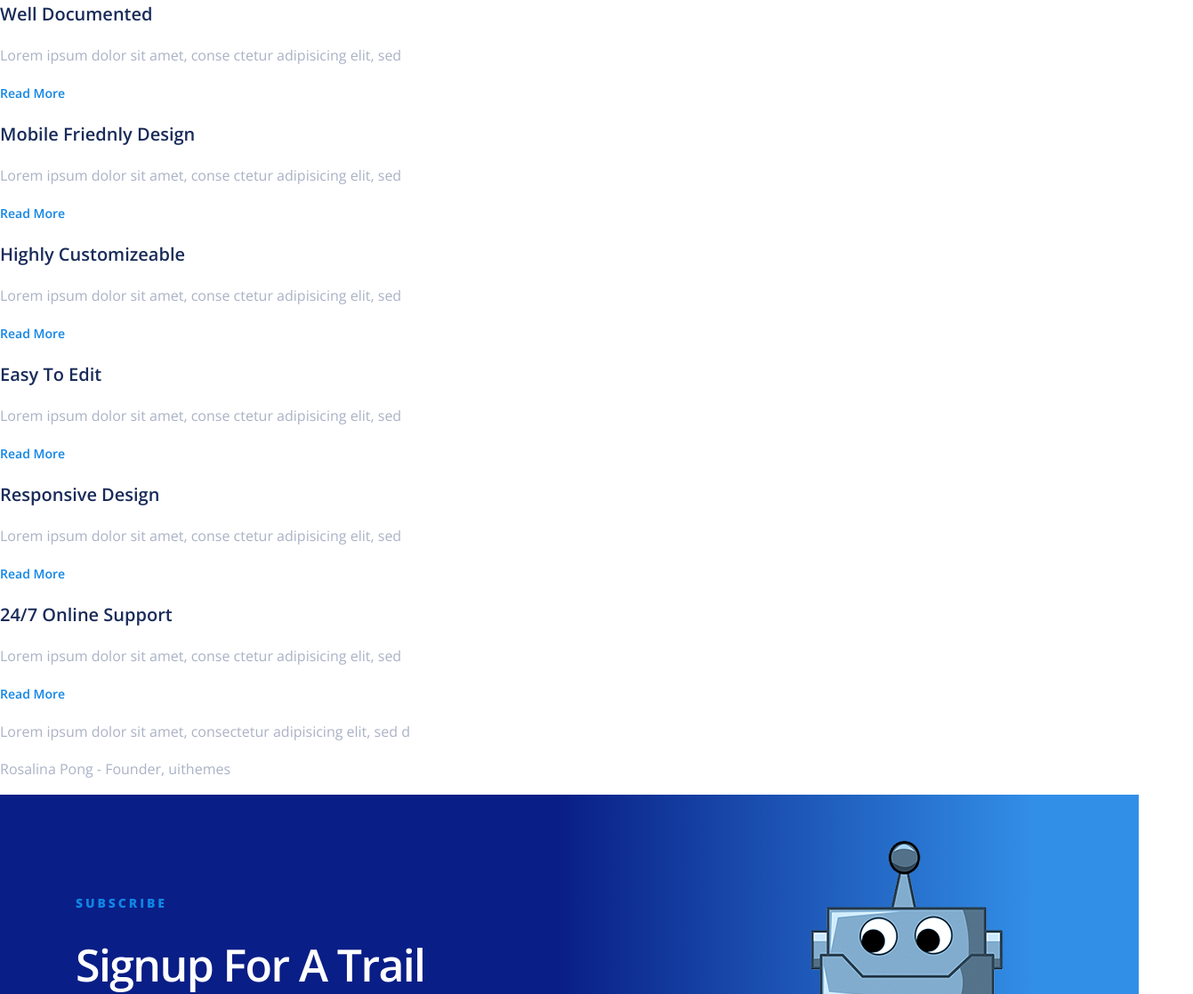
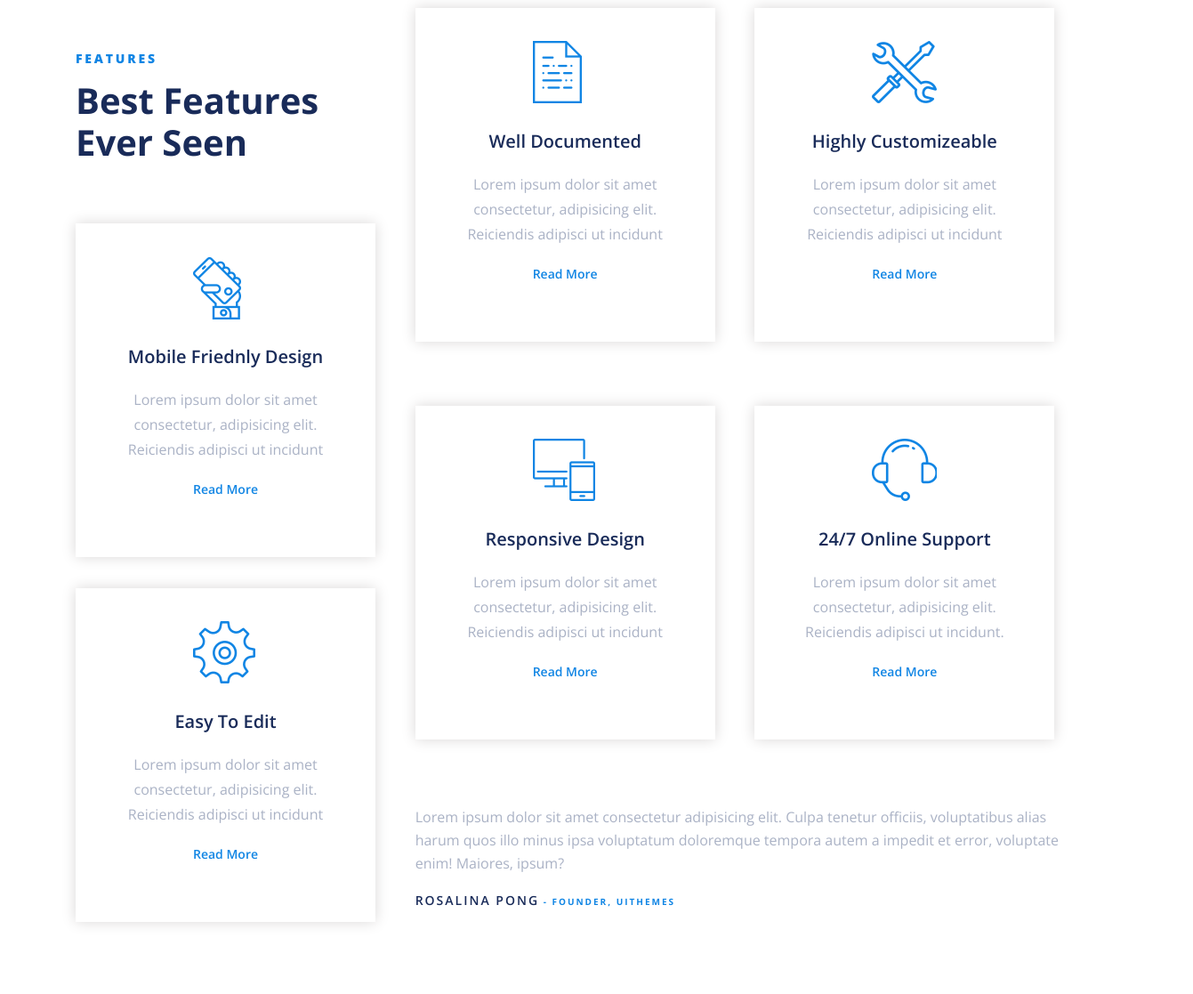
Before and after one commit to MaximMerenyaev/Limpon, a plain HTML site: page index.html in a window 1280 px wide. Shown: the part 1402-2519 px from the top of the page at 89% size, 1341 px wide, since content can reach past the window. Drawn offline with nearby package versions, Linux system fonts and the light colour scheme.

Commit message:
add_LR12
add_LR12

```diff
--- a/css/style.css
+++ b/css/style.css
@@ -5,9 +5,11 @@ body {
     color: #aab2c5;
     line-height: 26px;
 }
+
 a {
     text-decoration: none;
 }
+
 h1 {
     font-size: 80px;
     font-weight: 600;
@@ -30,7 +32,7 @@ h1 {
     display: flex;
 }
 
-.nav > li {
+.nav>li {
     padding: 0 15px;
 }
 
@@ -71,7 +73,7 @@ h1 {
     background-color: #fff;
 }
 
-.btn-group a+a{
+.btn-group a+a {
     margin-left: 15px;
 }
 
@@ -138,6 +140,7 @@ h1 {
     font-size: 40px;
     color: #192b59;
     font-weight: 700;
+    line-height: 47px;
 }
 
 .grid h2 span {
@@ -255,7 +258,7 @@ h1 {
 
 }
 
-.page-screen h2 span{
+.page-screen h2 span {
     font-size: 18px;
     font-weight: 800;
     color: #1085e4;
@@ -402,7 +405,7 @@ h1 {
     justify-content: center;
 }
 
-.nav > li {
+.nav>li {
     padding: 0 15px;
     margin-right: 9px;
 }
@@ -439,11 +442,11 @@ h1 {
     display: block;
     background-image: url(../img/header/img_Dashboard_Admin.png);
     background-repeat: no-repeat;
-    width: 895px;
+    width: 834px;
     height: 740px;
     position: absolute;
     top: 193px;
-    right: -61px;
+    right: 0px;
 }
 
 .page-company {
@@ -652,14 +655,14 @@ h1 {
 }
 
 .page-subscribe {
-    background: rgba(9,30,134,1);
-background: -moz-linear-gradient(left, rgba(9,30,134,1) 0%, rgba(9,30,134,1) 49%, rgba(50,143,231,1) 91%, rgba(50,143,231,1) 100%);
-background: -webkit-gradient(left top, right top, color-stop(0%, rgba(9,30,134,1)), color-stop(49%, rgba(9,30,134,1)), color-stop(91%, rgba(50,143,231,1)), color-stop(100%, rgba(50,143,231,1)));
-background: -webkit-linear-gradient(left, rgba(9,30,134,1) 0%, rgba(9,30,134,1) 49%, rgba(50,143,231,1) 91%, rgba(50,143,231,1) 100%);
-background: -o-linear-gradient(left, rgba(9,30,134,1) 0%, rgba(9,30,134,1) 49%, rgba(50,143,231,1) 91%, rgba(50,143,231,1) 100%);
-background: -ms-linear-gradient(left, rgba(9,30,134,1) 0%, rgba(9,30,134,1) 49%, rgba(50,143,231,1) 91%, rgba(50,143,231,1) 100%);
-background: linear-gradient(to right, rgba(9,30,134,1) 0%, rgba(9,30,134,1) 49%, rgba(50,143,231,1) 91%, rgba(50,143,231,1) 100%);
-filter: progid:DXImageTransform.Microsoft.gradient( startColorstr='#091e86', endColorstr='#328fe7', GradientType=1 );
+    background: rgba(9, 30, 134, 1);
+    background: -moz-linear-gradient(left, rgba(9, 30, 134, 1) 0%, rgba(9, 30, 134, 1) 49%, rgba(50, 143, 231, 1) 91%, rgba(50, 143, 231, 1) 100%);
+    background: -webkit-gradient(left top, right top, color-stop(0%, rgba(9, 30, 134, 1)), color-stop(49%, rgba(9, 30, 134, 1)), color-stop(91%, rgba(50, 143, 231, 1)), color-stop(100%, rgba(50, 143, 231, 1)));
+    background: -webkit-linear-gradient(left, rgba(9, 30, 134, 1) 0%, rgba(9, 30, 134, 1) 49%, rgba(50, 143, 231, 1) 91%, rgba(50, 143, 231, 1) 100%);
+    background: -o-linear-gradient(left, rgba(9, 30, 134, 1) 0%, rgba(9, 30, 134, 1) 49%, rgba(50, 143, 231, 1) 91%, rgba(50, 143, 231, 1) 100%);
+    background: -ms-linear-gradient(left, rgba(9, 30, 134, 1) 0%, rgba(9, 30, 134, 1) 49%, rgba(50, 143, 231, 1) 91%, rgba(50, 143, 231, 1) 100%);
+    background: linear-gradient(to right, rgba(9, 30, 134, 1) 0%, rgba(9, 30, 134, 1) 49%, rgba(50, 143, 231, 1) 91%, rgba(50, 143, 231, 1) 100%);
+    filter: progid:DXImageTransform.Microsoft.gradient(startColorstr='#091e86', endColorstr='#328fe7', GradientType=1);
 }
 
 .box-subscribe {
@@ -668,14 +671,17 @@ filter: progid:DXImageTransform.Microsoft.gradient( startColorstr='#091e86', end
     align-items: center;
     height: 521px;
 }
+
 .box-subscribe h2 {
     letter-spacing: -1.6px;
 }
+
 .box-subscribe h2 span {
     letter-spacing: 2.9px;
     text-transform: uppercase;
     margin-bottom: 30px;
 }
+
 .page-subscribe h2 {
     font-size: 50px;
     font-weight: 600;
@@ -683,26 +689,31 @@ filter: progid:DXImageTransform.Microsoft.gradient( startColorstr='#091e86', end
     margin-bottom: 45px;
 
 }
+
 .page-subscribe span {
     font-size: 14px;
     font-weight: 800;
     color: #00bffe;
     display: block;
 }
+
 .page-subscribe p {
     font-size: 18px;
     color: #dfe8ff;
     margin-bottom: 40px;
 }
+
 .page-subscribe button {
     font-weight: 700;
     font-size: 14px;
     letter-spacing: 2.8px;
     padding: 17px 44px;
 }
+
 .page-subscribe input {
     font-size: 14px;
 }
+
 .box-subscribe input {
     border-radius: 35px;
     padding: 24px 38px;
@@ -772,3 +783,111 @@ filter: progid:DXImageTransform.Microsoft.gradient( startColorstr='#091e86', end
 .box-subscribe-user .btn-primary {
     outline: none;
 }
+
+.grid {
+    display: grid;
+    grid-template-areas: " a b c" "d b c" "d e f" "g e f" "g h h";
+    grid-template-columns: 1fr 1fr 1fr;
+    grid-gap: 35px;
+}
+
+.grid-item-title {
+    grid-area: a;
+}
+
+.grid-item-1 {
+    grid-area: b;
+}
+
+.grid-item-2 {
+    grid-area: c;
+}
+
+.grid-item-3 {
+    grid-area: d;
+}
+
+.grid-item-4 {
+    grid-area: e;
+}
+
+.grid-item-5 {
+    grid-area: f;
+}
+
+.grid-item-6 {
+    grid-area: g;
+}
+
+.grid-text {
+    grid-area: h;
+}
+
+.grid-item {
+    text-align: center;
+    height: 301px;
+    width: 263px;
+    box-shadow: 0 0 15px #dad8d8;
+    padding: 37px;
+    line-height: 28px;
+}
+
+.grid-icon {
+    display: block;
+    background-repeat: no-repeat;
+    margin: 0 auto;
+
+}
+
+.grid-icon-1 {
+    background-image: url(../img/Best_Features_Ever_Seen/icon_Well_documented.png);
+    width: 73px;
+    height: 79px;
+}
+
+.grid-icon-2 {
+    background-image: url(../img/Best_Features_Ever_Seen/icon_mobile_friendly_design.png);
+    width: 73px;
+    height: 79px;
+}
+
+.grid-icon-3 {
+    background-image: url(../img/Best_Features_Ever_Seen/icon_highly_customizeable.png);
+    width: 73px;
+    height: 79px;
+}
+
+.grid-icon-4 {
+    background-image: url(../img/Best_Features_Ever_Seen/icon_easy_to_edit.png);
+    width: 73px;
+    height: 79px;
+}
+
+.grid-icon-5 {
+    background-image: url(../img/Best_Features_Ever_Seen/icon_resopnsive_design.png);
+    width: 73px;
+    height: 79px;
+}
+
+.grid-icon-6 {
+    background-image: url(../img/Best_Features_Ever_Seen/icon_24on7_online_support.png);
+    width: 73px;
+    height: 79px;
+}
+
+.page-grid {
+    margin-top: 124px;
+    margin-bottom: 84px;
+}
+
+/* ::-webkit-scrollbar {
+    width: 0;
+} */
+
+.rp {
+    font-size: 10px;
+}
+
+.found {
+    font-size: 14px;
+}
--- a/index.html
+++ b/index.html
@@ -76,54 +76,57 @@
     </div>
 
     <div class="page-grid">
-        <div class="grid">
-            <h2><span>Features</span>Best Features Ever Seen</h2>
+        <div class="grid wrap">
+            <h2 class="grid-item-title title-h2-40"><span>Features</span>Best Features Ever Seen</h2>
 
-            <div class="grid-item">
-                <div></div>
+            <div class="grid-item grid-item-1">
+                <div class="grid-icon grid-icon-1"></div>
                 <h3>Well Documented</h3>
-                <p>Lorem ipsum dolor sit amet, conse ctetur adipisicing elit, sed </p>
+                <p>Lorem ipsum dolor sit amet consectetur, adipisicing elit. Reiciendis adipisci ut incidunt</p>
                 <a href="#">Read More</a>
             </div>
 
-            <div class="grid-item">
-                <div></div>
+            <div class="grid-item grid-item-3">
+                <div class="grid-icon grid-icon-2"></div>
                 <h3>Mobile Friednly Design</h3>
-                <p>Lorem ipsum dolor sit amet, conse ctetur adipisicing elit, sed </p>
+                <p>Lorem ipsum dolor sit amet consectetur, adipisicing elit. Reiciendis adipisci ut incidunt</p>
                 <a href="#">Read More</a>
             </div>
 
-            <div class="grid-item">
-                <div></div>
+            <div class="grid-item grid-item-2">
+                <div class="grid-icon grid-icon-3"></div>
                 <h3>Highly Customizeable</h3>
-                <p>Lorem ipsum dolor sit amet, conse ctetur adipisicing elit, sed </p>
+                <p>Lorem ipsum dolor sit amet consectetur, adipisicing elit. Reiciendis adipisci ut incidunt</p>
                 <a href="#">Read More</a>
             </div>
 
-            <div class="grid-item">
-                <div></div>
+            <div class="grid-item grid-item-6">
+                <div class="grid-icon grid-icon-4"></div>
                 <h3>Easy To Edit</h3>
-                <p>Lorem ipsum dolor sit amet, conse ctetur adipisicing elit, sed </p>
+                <p>Lorem ipsum dolor sit amet consectetur, adipisicing elit. Reiciendis adipisci ut incidunt</p>
                 <a href="#">Read More</a>
             </div>
 
-            <div class="grid-item">
-                <div></div>
+            <div class="grid-item grid-item-4">
+                <div class="grid-icon grid-icon-5"></div>
                 <h3>Responsive Design</h3>
-                <p>Lorem ipsum dolor sit amet, conse ctetur adipisicing elit, sed </p>
+                <p>Lorem ipsum dolor sit amet consectetur, adipisicing elit. Reiciendis adipisci ut incidunt</p>
                 <a href="#">Read More</a>
             </div>
 
-            <div class="grid-item">
-                <div></div>
+            <div class="grid-item grid-item-5">
+                <div class="grid-icon grid-icon-6"></div>
                 <h3>24/7 Online Support</h3>
-                <p>Lorem ipsum dolor sit amet, conse ctetur adipisicing elit, sed </p>
+                <p>Lorem ipsum dolor sit amet consectetur, adipisicing elit. Reiciendis adipisci ut incidunt.</p>
                 <a href="#">Read More</a>
             </div>
 
-            <div>
-                <p>Lorem ipsum dolor sit amet, consectetur adipisicing elit, sed d</p>
-                <p><span>Rosalina Pong</span> - Founder, uithemes</p>
+            <div class="grid-text">
+                <p>Lorem ipsum dolor sit amet consectetur adipisicing elit. Culpa tenetur officiis, voluptatibus alias
+                    harum quos illo minus ipsa voluptatum doloremque tempora autem a impedit et error, voluptate enim!
+                    Maiores, ipsum?</p>
+                <p class="position rp"><span class="name found">Rosalina Pong</span> - Founder, uithemes</p>
+            </div>
         </div>
     </div>
     <div class="page-subscribe">
```
Also changed, not shown: img/Best_Features_Ever_Seen/bg_best_features_ever _een.png (added), img/Best_Features_Ever_Seen/icon_24on7_online_support.png (added), img/Best_Features_Ever_Seen/icon_Well_documented.png (added), img/Best_Features_Ever_Seen/icon_easy_to_edit.png (added), img/Best_Features_Ever_Seen/icon_highly_customizeable.png (added), img/Best_Features_Ever_Seen/icon_mobile_friendly_design.png (added), img/Best_Features_Ever_Seen/icon_resopnsive_design.png (added), img/Best_Features_Ever_Seen/title_Best_feautres.png (added). Lines whose indentation alone changed are shown as unchanged.
